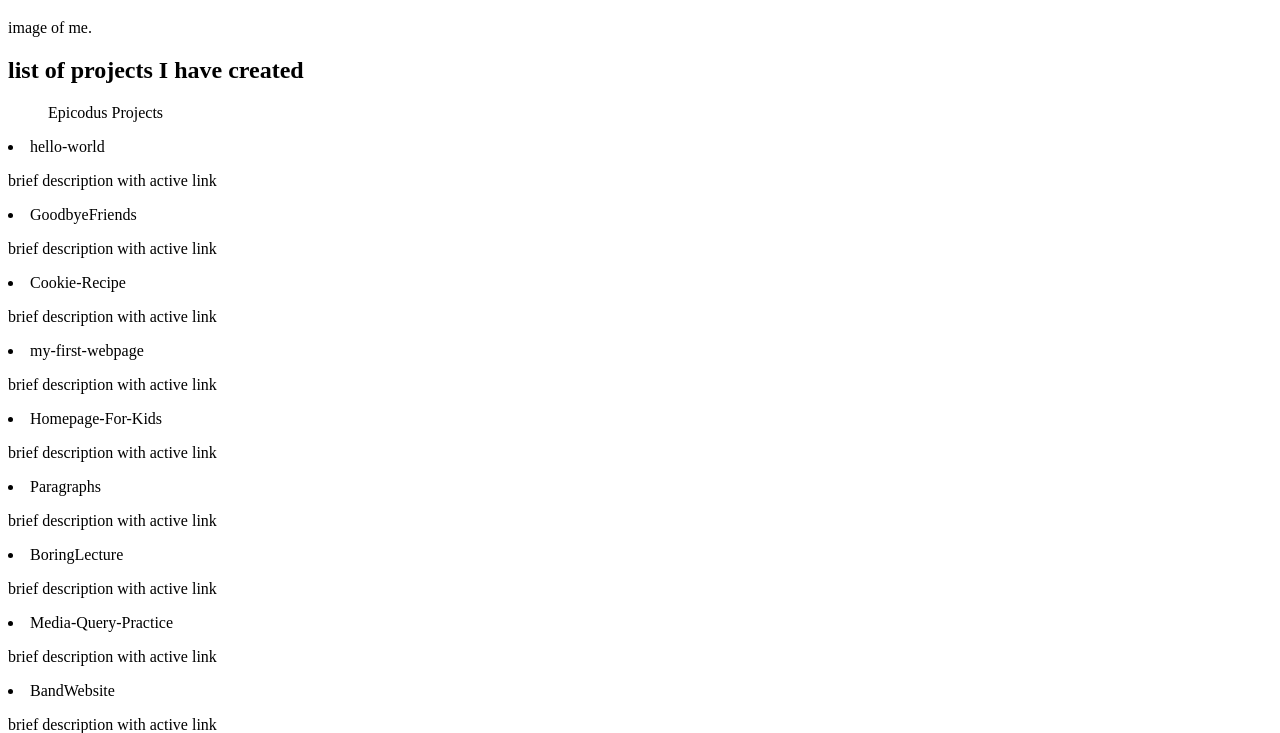
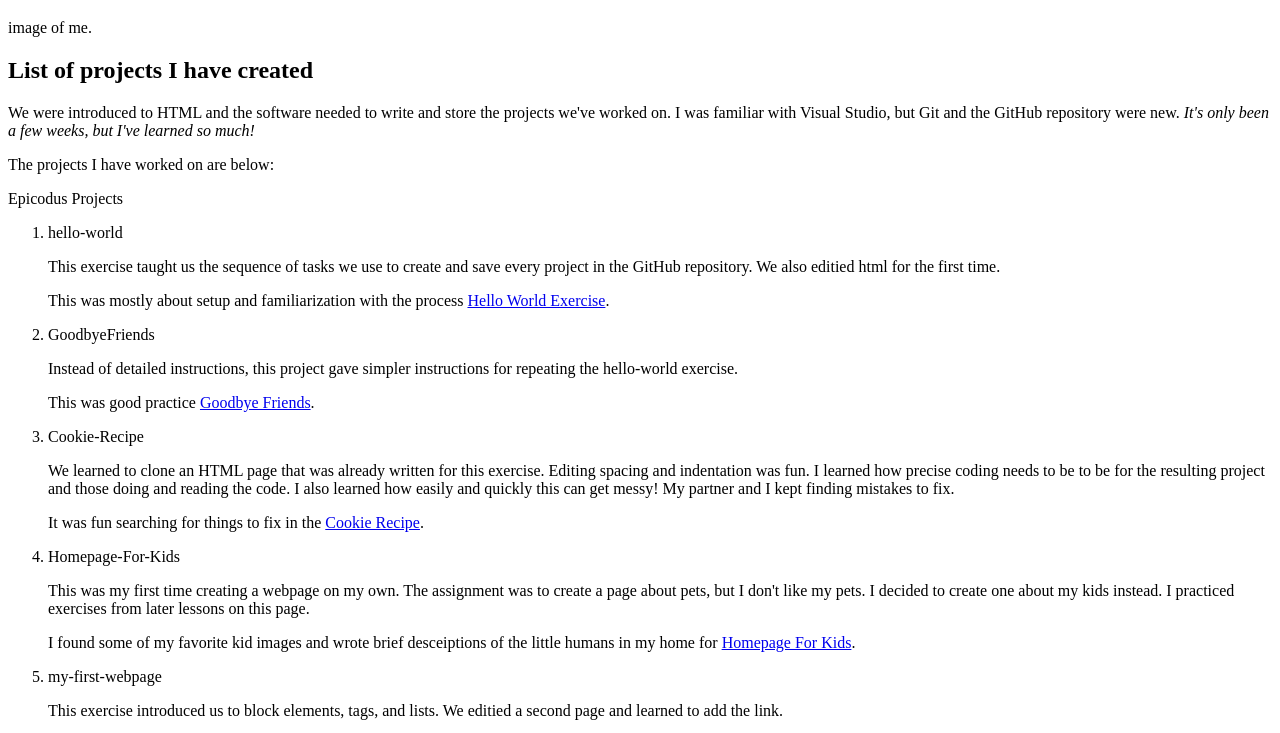
Before and after one commit to TimnaSchulze/Portfolio, a plain HTML site: page index.html in a window 1280 px wide. Shown: the part 61-794 px from the top of the page. Drawn offline with Linux system fonts and the light colour scheme.

Commit message:
Add descriptions and links to the projects section

```diff
--- a/index.html
+++ b/index.html
@@ -6,29 +6,45 @@
 <body>
   <h1>Timna Schulze</h1>
 image of me.
-  <h2>list of projects I have created</h2>
-  <p>
-    <ol>Epicodus Projects</ol>
-      <!--Comment about my projects so far-->
+  <h2>List of projects I have created</h2>
+  <p>We were introduced to HTML and the software needed to write and store the projects we've worked on. I was familiar with Visual Studio, but Git and the GitHub repository were new. <em>It's only been a few weeks, but I've learned so much!</em></p>
+  <p>The projects I have worked on are below:</p>
+
+  <p><stong>Epicodus Projects</stong></p>
+  <ol>
+
     <li>hello-world</li>
-    <p>brief description with active link</p>
+    <p>This exercise taught us the sequence of tasks we use to create and save every project in the GitHub repository. We also editied html for the first time.</p>
+    <p>This was mostly about setup and familiarization with the process <a href="https://github.com/TimnaSchulze/hello-world">Hello World Exercise</a>.</p>
+
     <li>GoodbyeFriends</li>
-    <p>brief description with active link</p>
+    <p>Instead of detailed instructions, this project gave simpler instructions for repeating the hello-world exercise.</p>
+    <p>This was good practice <a href="https://github.com/TimnaSchulze/GoodbyeFriends">Goodbye Friends</a>.</p>
+
     <li>Cookie-Recipe</li>
-        <p>brief description with active link</p>
+    <p>We learned to clone an HTML page that was already written for this exercise. Editing spacing and indentation was fun. I learned how precise coding needs to be to be for the resulting project and those doing and reading the code. I also learned how easily and quickly this can get messy! My partner and I kept finding mistakes to fix.</p>
+    <p>It was fun searching for things to fix in the <a href="https://github.com/TimnaSchulze/Cookie-Recipe">Cookie Recipe</a>.</p>
+
+    <li>Homepage-For-Kids</li>
+    <p>This was my first time creating a webpage on my own. The assignment was to create a page about pets, but I don't like my pets. I decided to create one about my kids instead. I practiced exercises from later lessons on this page.</p>
+    <p>I found some of my favorite kid images and wrote brief desceiptions of the little humans in my home for <a href="https://github.com/TimnaSchulze/Homepage-For-Kids">Homepage For Kids</a>.</p>
+
     <li>my-first-webpage</li>
-        <p>brief description with active link</p>
-      <li>Homepage-For-Kids</li>
-        <p>brief description with active link</p>
+    <p>This exercise introduced us to block elements, tags, and lists. We editied a second page and learned to add the link.</p>
+    <p>Here is the page containing the link to another page <a href="https://github.com/TimnaSchulze/my-first-webpage">My First Webpage</a>.</p>
+
     <li>Paragraphs</li>
       <p>brief description with active link</p>
+
       <li>BoringLecture</li>
       <p>brief description with active link</p>
+
       <li>Media-Query-Practice</li>
       <p>brief description with active link</p>
+
       <li>BandWebsite</li>
       <p>brief description with active link</p>
-    </p>
+  </ol>
 
   <h2>About me</h2>
   <p>background including education</p>
```
Lines whose indentation alone changed are shown as unchanged.
